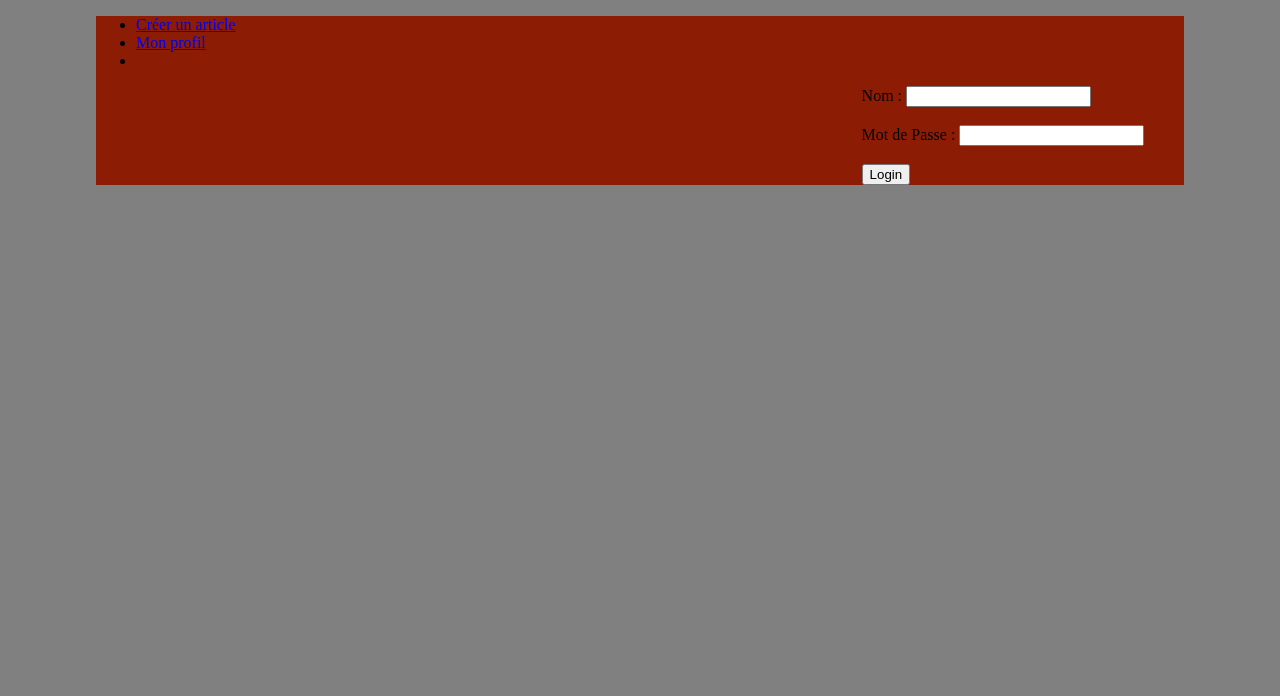
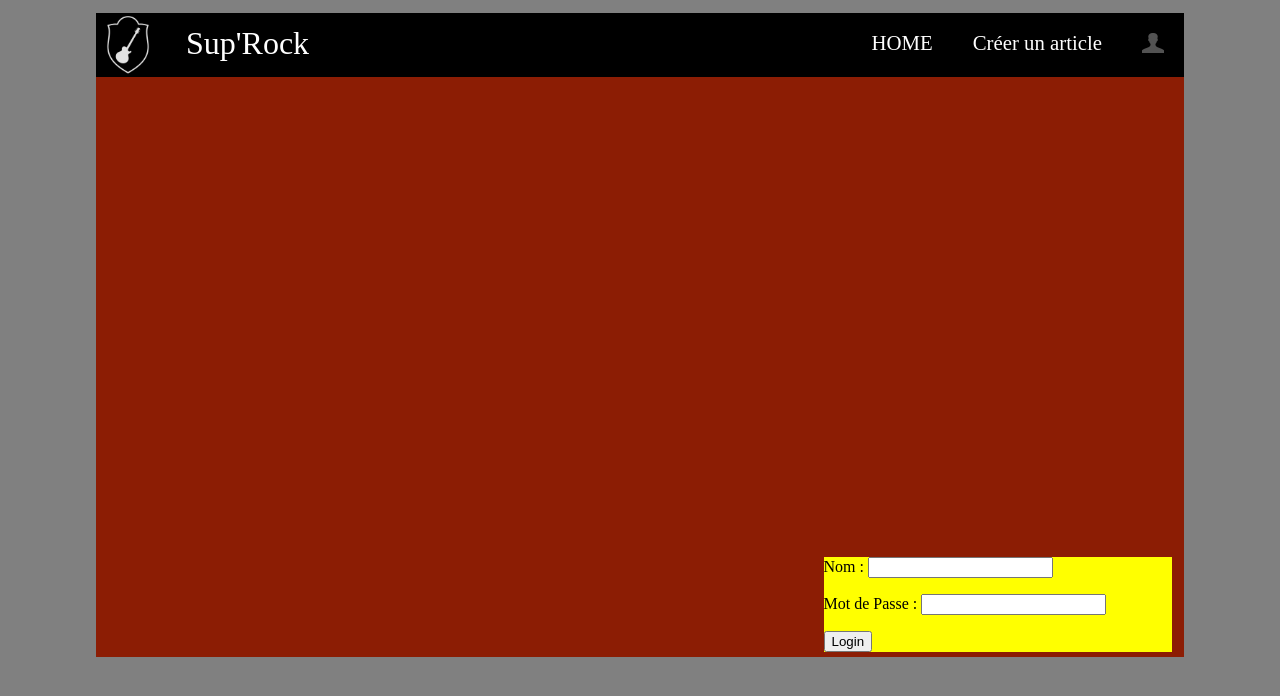
Before and after one commit to Sladeck/Blog, a PHP site: page / in a window 1280 px wide. Shown: the top 696 px of the page. Run offline with PHP 8.4, Linux system fonts and the light colour scheme; data that the repository does not hold is empty; a stand-in replaces the project's code that opens the database connection; some libraries are stand-ins or nearby versions.

Commit message:
intégration

```diff
--- a/model/UserModel.php
+++ b/model/UserModel.php
@@ -6,7 +6,7 @@ class UserModel{
     $q = $pdo->prepare("SELECT * FROM users WHERE pseudo_user = :name_user AND mdp_user = :password_user");
     $q->bindParam('name_user', $name_user);
     $q->bindParam('password_user', $password_user);
-    $reussi = $q->execute();
+    $q->execute();
     $user = [];
     foreach ($q as $row) {
       $user[] = $row;
--- a/public/css/main.css
+++ b/public/css/main.css
@@ -1,3 +1,48 @@
+html, body, div, span, applet, object, iframe,
+h1, h2, h3, h4, h5, h6, p, blockquote, pre,
+a, abbr, acronym, address, big, cite, code,
+del, dfn, em, img, ins, kbd, q, s, samp,
+small, strike, strong, sub, sup, tt, var,
+b, u, i, center,
+dl, dt, dd, ol, ul, li,
+fieldset, form, label, legend,
+table, caption, tbody, tfoot, thead, tr, th, td,
+article, aside, canvas, details, embed,
+figure, figcaption, footer, header, hgroup,
+menu, nav, output, ruby, section, summary,
+time, mark, audio, video {
+	margin: 0;
+	padding: 0;
+	border: 0;
+	font-size: 100%;
+	font: inherit;
+	vertical-align: baseline;
+}
+/* HTML5 display-role reset for older browsers */
+article, aside, details, figcaption, figure,
+footer, header, hgroup, menu, nav, section {
+	display: block;
+}
+body {
+	line-height: 1;
+}
+ol, ul {
+	list-style: none;
+}
+blockquote, q {
+	quotes: none;
+}
+blockquote:before, blockquote:after,
+q:before, q:after {
+	content: '';
+	content: none;
+}
+table {
+	border-collapse: collapse;
+	border-spacing: 0;
+}
+
+
 html{
   background-color: grey;
 }
@@ -9,12 +54,21 @@ body{
   background-color: #8c1d04;
 }
 
+.Sides{
+  margin: 0.5%;
+}
+
 .leftSide{
-  width: 70%;
+  margin-top: 100px;
+  width: 65%;
   display: inline-block;
+  background-color: green;
 }
 
 .rightSide{
-  width: 28%;
+  width: 32%;
   display: inline-block;
+  background-color: yellow;
+  position: relative;
+  margin-top: 50%;
 }
--- /dev/null
+++ b/public/css/menu.css
@@ -0,0 +1,43 @@
+#menu-top{
+  width:85%;
+  background-color: black;
+  position: absolute;
+  max-width: border-box;
+}
+
+#titre h1{
+  color: white;
+  position: absolute;
+  display: inline-block;
+  margin-left: 70px;
+  font-size: 2em;
+  padding: 20px;
+  margin-top: -6px;
+}
+
+#logo{
+  display: inline-block;
+  position: absolute;
+  color: white;
+  max-height: 100%;
+}
+
+#menu-top ul{
+  position: relative;
+  display: inline-block;
+  float: right;
+}
+
+#menu-top ul li{
+  display: inline-block;
+  padding: 20px;
+  float: left;
+  color: white;
+  font-size: 1.3em;
+  background-color: black;
+}
+
+#menu-top ul li:hover{
+  background-color: white;
+  color: black;
+}
--- a/view/home.php
+++ b/view/home.php
@@ -1,21 +1,17 @@
 <!DOCTYPE html>
 <html lang="en">
 <head>
-  <meta charset="iso-8859-1">
+  <meta charset="utf-8">
   <title>Acceuil</title>
   <script src="https://ajax.googleapis.com/ajax/libs/jquery/2.1.3/jquery.min.js"></script>
   <link rel="stylesheet" href="/css/main.css" media="screen" charset="utf-8">
 </head>
 <body>
 
-  <nav class="menu">
-      <ul>
-        <li><a href="/articles/redirection" id="create">Créer un article</a></li>
-        <li><a href="/user/account" id="profil">Mon profil</a></li>
-        <li></li>
-      </ul>
-  </nav>
-  <div class="leftSide">
+
+      <?php include('menu.html');?>
+
+  <div class="leftSide Sides">
 
     <ul class="articles_list">
     <?php foreach($articles as $titre):?>
@@ -36,7 +32,7 @@
 
       <?php  endforeach; ?>
   </div>
-  <div class="rightSide">
+  <div class="rightSide Sides">
     <?php
 
     if(isset($user)){
--- /dev/null
+++ b/view/menu.html
@@ -0,0 +1,15 @@
+<link rel="stylesheet" href="/css/menu.css" media="screen" charset="utf-8">
+
+<div id="top">
+  <div id="menu-top">
+    <div id="titre">
+      <img src="img/logo.png" id="logo" alt="Logo titre">
+      <h1>Sup'Rock</h1>
+    </div>
+    <ul id="list-top">
+      <a href="#"><li class="">HOME</li></a>
+      <a href="/articles/redirection" id="create"><li class="">Créer un article</li></a>
+      <a href="/user/account" id="profil"><li class=""><img src="img/login.png" class="" alt="Login icon"></li></a>
+    </ul>
+  </div>
+</div>
```
Also changed, not shown: public/img/comment.png (added), public/img/date.png (added), public/img/facebook.png (added), public/img/google+.png (added), public/img/login.png (added), public/img/logo.png (added), public/img/newyork.jpg (deleted), public/img/pinterest.png (added), public/img/search.png (added), public/img/twitter.png (added).
